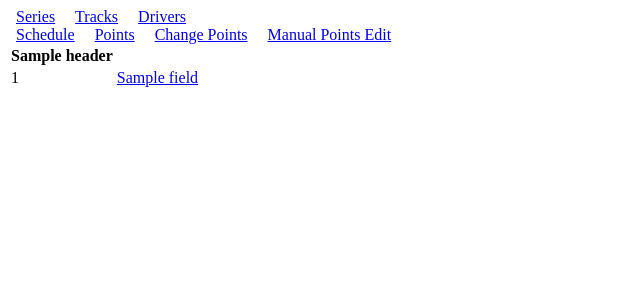
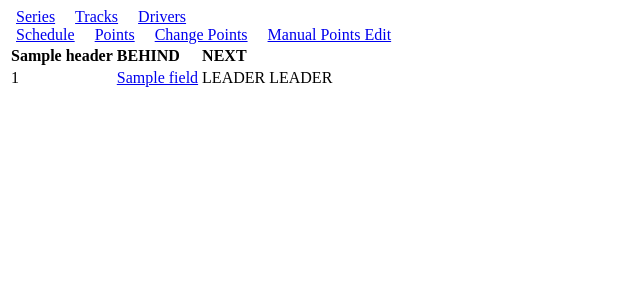
Before and after one commit to FK76exe/NR2003-stats-generator, a Flask app: template src/src/templates/season/season_table.html in a window 1280 px wide. Shown: the top 300 px of the page, without its empty margins (0-640 px from the left). Run offline with Flask 3, Linux system fonts and the light colour scheme; the template is opened without the code that fills it: most values are stand-ins (such as "Sample title", 1, 10 or a date in 2020).

Commit message:
add behind and next columns to point standings

```diff
--- a/src/src/templates/season/season_table.html
+++ b/src/src/templates/season/season_table.html
@@ -15,6 +15,12 @@
                     <b>{{ header }}</b>
                 </td>
             {% endfor %}
+                <td>
+                    <b>BEHIND</b>
+                </td>
+                <td>
+                    <b>NEXT</b>
+                </td>
         </tr>
         {% for row in records %}
         <tr>
@@ -30,6 +36,21 @@
                     {% endif %}
                 </td>
             {% endfor %}
+            {% if loop.index == 1 %}
+                <td>
+                    LEADER
+                </td>
+                <td>
+                    LEADER
+                </td>
+            {% else %}
+                <td>
+                    {{ row[-1] - records[0][-1]}}
+                </td>
+                <td>
+                    {{ row[-1] - records[loop.index0 - 1][-1]}}
+                </td>
+            {% endif %}
         </tr>
         {% endfor %}
     </table>
```
